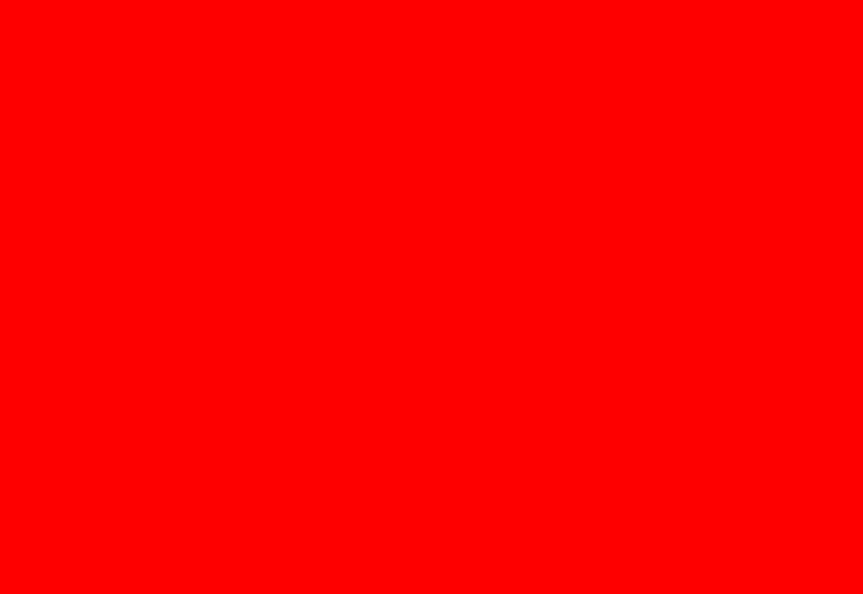
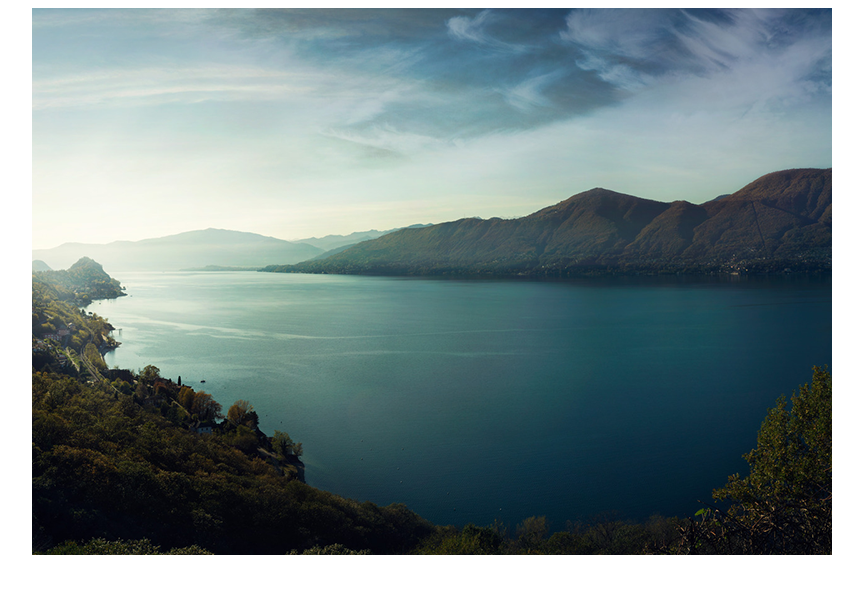
Before and after one commit to Joewebsta/js-rotating-images, a website: page app/index.html in a window 1280 px wide. Shown: the whole page, without its empty margins (208-1071 px from the left). Drawn offline with nearby package versions, Linux system fonts and the light colour scheme; files that its build step writes are made by us from their sources.

Commit message:
Add and centers image

```diff
--- a/app/index.html
+++ b/app/index.html
@@ -14,6 +14,7 @@
             <p class="browsehappy">You are using an <strong>outdated</strong> browser. Please <a href="http://browsehappy.com/">upgrade your browser</a> to improve your experience.</p>
         <![endif]-->
 
+        <img src="images/mountains.png">
 
         <script src="../bower_components/jquery/dist/jquery.js"></script>
         <script src="scripts/main.js"></script>
--- a/app/styles/main.scss
+++ b/app/styles/main.scss
@@ -1,5 +1,5 @@
 body {
-    background: red;
+    text-align: center;
 }
 
 
```
Also changed, not shown: app/images/mountains.png (added).
